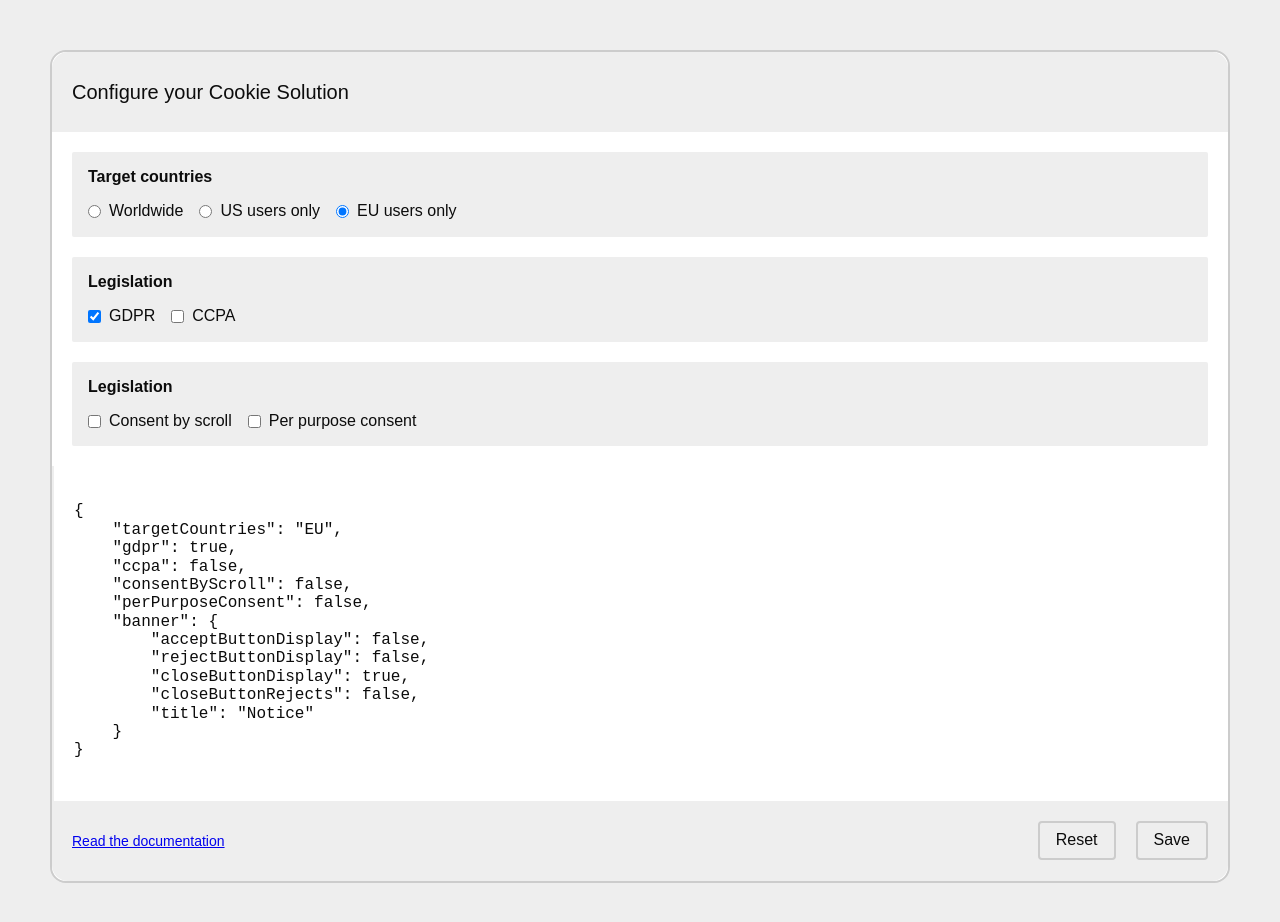
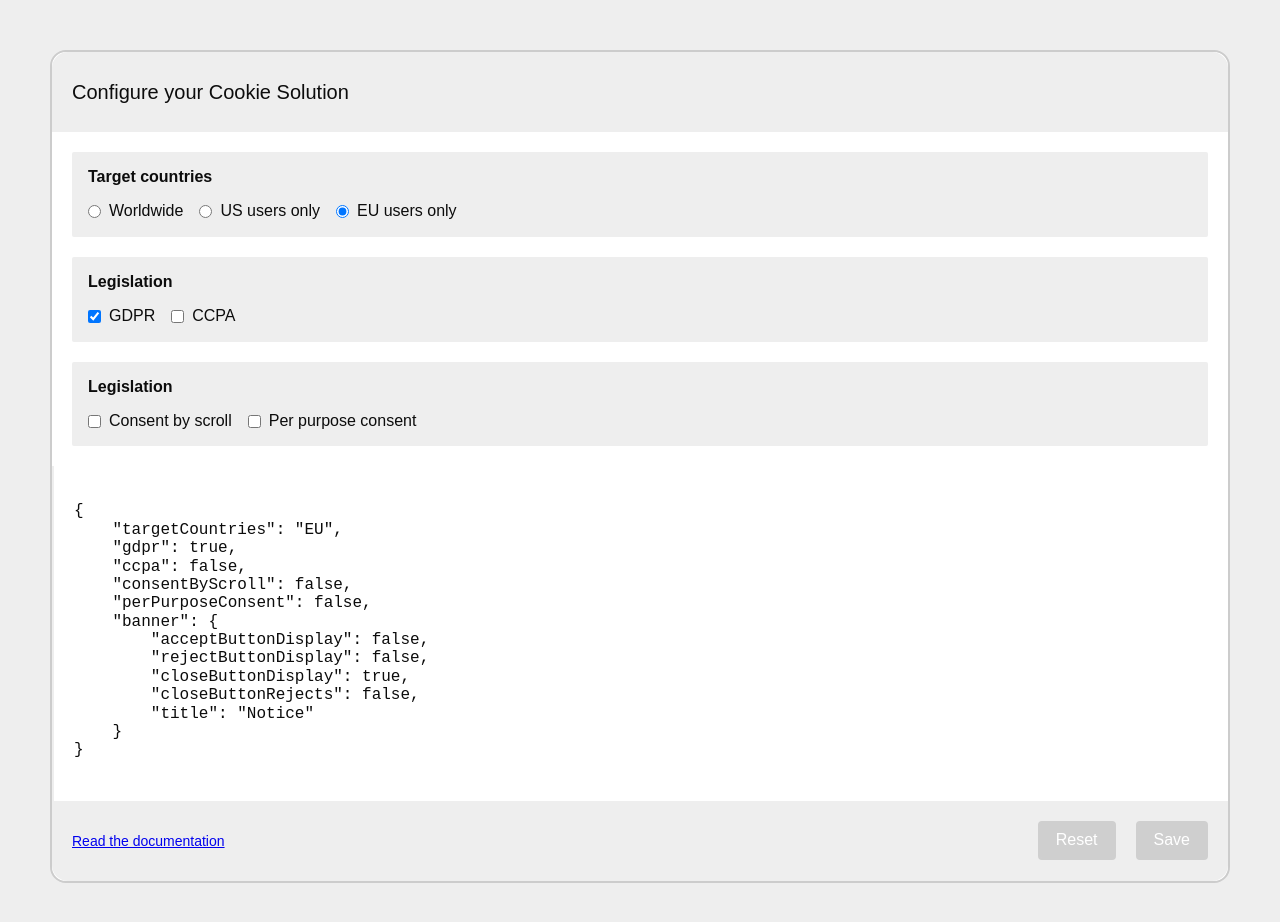
Before and after one commit to gabrielsbomboi/iubenda-challenge, a Vue app: page / in a window 1280 px wide. Shown: the top 922 px of the page. Built offline with nearby package versions, Linux system fonts and the light colour scheme.

Commit message:
feat(config): track dirty state and submit only changed fields

```diff
--- a/src/App.vue
+++ b/src/App.vue
@@ -1,10 +1,12 @@
 <script setup>
 // Dependencies
+import { ref, computed } from 'vue'
 import { useConfigStore } from '@/stores/config'
-import { useSubmit } from '@/composables/useSubmit'
+import { useConfigSubmission } from '@/composables/useConfigSubmission'
 
 // Components
 import AppButton from '@/components/AppButton.vue'
+import NotificationError from '@/components/NotificationError.vue'
 import PreviewJson from '@/components/PreviewJson.vue'
 import WidgetConsent from '@/components/WidgetConsent.vue'
 import WidgetLegislation from '@/components/WidgetLegislation.vue'
@@ -12,15 +14,24 @@ import WidgetTargetCountries from '@/components/WidgetTargetCountries.vue'
 
 // Data
 const configStore = useConfigStore()
-const { isSubmitting, submit } = useSubmit()
+const { error, isSubmitting, submit } = useConfigSubmission()
+const lastSavedConfig = ref(JSON.stringify(configStore.config))
+
+// Computed data
+const isDirty = computed(() =>
+    !(JSON.stringify(configStore.config) !== lastSavedConfig.value)
+)
 
 // Methods
 function onReset() {
     configStore.resetConfig()
+    error.value = null
+    lastSavedConfig.value = JSON.stringify(configStore.config)
 }
 
-function onSubmit() {
-    submit(configStore.config)
+async function onSubmit() {
+    await submit(configStore.config)
+    lastSavedConfig.value = JSON.stringify(configStore.config)
 }
 </script>
 
@@ -28,6 +39,7 @@ function onSubmit() {
     <form
         id="wizard"
         class="wizard"
+        @submit.prevent="onSubmit"
     >
         <header class="wizard__header">
             <h1>Configure your Cookie Solution</h1>
@@ -55,19 +67,25 @@ function onSubmit() {
 
             <div class="wizard__actions">
                 <AppButton
-                    :disabled="isSubmitting"
+                    :disabled="isSubmitting || isDirty"
                     label="Reset"
                     @click="onReset"
                 />
 
                 <AppButton
+                    :disabled="isDirty"
                     :loading="isSubmitting"
                     label="Save"
-                    @click="onSubmit"
+                    type="submit"
                 />
             </div>
         </footer>
     </form>
+
+    <NotificationError
+        v-if="error"
+        :message="error"
+    />
 </template>
 
 <style lang="scss" scoped>
@@ -82,7 +100,6 @@ function onSubmit() {
     background-color: var(--primary-color);
 
     @media (min-width: 1025px) {
-        max-width: 1720px;
         border: 0.125rem solid var(--tertiary-color);
         border-radius: 1rem;
 
--- /dev/null
+++ b/src/components/NotificationError.vue
@@ -0,0 +1,28 @@
+<script setup>
+// Data
+defineProps({
+    message: { type: String, required: true },
+})
+
+</script>
+
+<template>
+    <div class="notification-error">
+        <p>{{ message }}</p>
+    </div>
+</template>
+
+<style lang="scss" scoped>
+.notification-error {
+    width: 100%;
+    padding: 1.25rem;
+    background-color: #fde6e6;
+    border: 0.125rem solid #ea5f5f;
+    border-radius: 0.5rem;
+    color: #ea5f5f;
+
+    p {
+        margin: 0;
+    }
+}
+</style>
--- /dev/null
+++ b/src/composables/useConfigSubmission.js
@@ -0,0 +1,46 @@
+import { getConfigDiff } from '@/utils/configDiff'
+import { ref } from 'vue'
+import { useConfigStore } from '@/stores/config'
+import axios from 'axios'
+import defaultConfig from '@/defaultConfig.js'
+
+/**
+ * Encapsulates the config submission logic.
+ */
+export function useConfigSubmission() {
+    const baseUrl = ''
+    const store = useConfigStore()
+    const isSubmitting = ref(false)
+    const error = ref(null)
+
+    async function submit() {
+        try {
+            isSubmitting.value = true
+
+            const payload = getConfigDiff(store.config, defaultConfig)
+
+            console.log("Actual payload:", payload)
+
+            if (Object.keys(payload).length === 0) {
+                return
+            }
+
+            await axios.post(`${baseUrl}/config`, payload)
+        } catch (err) {
+            // Simulate network latency for testing pourposes
+            window.setTimeout(() => {
+                error.value = err
+                throw err
+            }, 1500)
+        } finally {
+            // Simulate network latency for testing pourposes
+            window.setTimeout(() => isSubmitting.value = false, 1500)
+        }
+    }
+
+    return {
+        error,
+        isSubmitting,
+        submit
+    }
+}
--- a/src/composables/useSubmit.js
+++ /dev/null
@@ -1,17 +0,0 @@
-import { ref } from 'vue'
-
-export function useSubmit() {
-    const isSubmitting = ref(false)
-
-    async function submit() {
-        try {
-            isSubmitting.value = true
-        } finally {
-            window.setTimeout(() => {
-                isSubmitting.value = false
-            }, 1000)
-        }
-    }
-
-    return { isSubmitting, submit }
-}
--- a/src/stores/config.js
+++ b/src/stores/config.js
@@ -6,9 +6,6 @@ export const useConfigStore = defineStore('config', {
         config: { ...defaultConfig }
     }),
     actions: {
-        // updateConfig(newConfig) {
-        //     this.$patch(state => Object.assign(state.config, newConfig))
-        // },
         resetConfig() {
             this.config = { ...defaultConfig }
         }
--- a/src/style.css
+++ b/src/style.css
@@ -25,15 +25,20 @@ body {
 #app {
     width: auto;
     display: flex;
+    flex-direction: column;
     align-items: center;
     justify-content: center;
+    gap: 1.25rem;
+    width: 100%;
     min-height: 100vh;
+    margin: 0 auto;
 
     @supports (min-height: 100dvh) {
         min-height: 100dvh;
     }
 
     @media (min-width: 1025px) {
+        max-width: 1720px;
         padding: 3.125rem;
     }
 }
--- /dev/null
+++ b/src/utils/configDiff.js
@@ -0,0 +1,32 @@
+/**
+ * Returns an object containing only those keys from `obj` whose value
+ * differs from `base`. Works recursively on nested objects.
+ *
+ * This function has been generated by ChatGPT.
+ */
+export function getConfigDiff(obj, base) {
+    const diff = {}
+
+    for (const key in obj) {
+        const val = obj[key]
+        const def = base[key]
+
+        if (typeof val === 'object' && val !== null && !Array.isArray(val)) {
+            const nested = getConfigDiff(val, def || {})
+            if (Object.keys(nested).length > 0) {
+                diff[key] = nested
+            }
+        } else {
+            const isArray = Array.isArray(val)
+            const changed = isArray
+                ? JSON.stringify(val) !== JSON.stringify(def)
+                : val !== def
+
+            if (changed) {
+                diff[key] = val
+            }
+        }
+    }
+
+    return diff
+}
```
